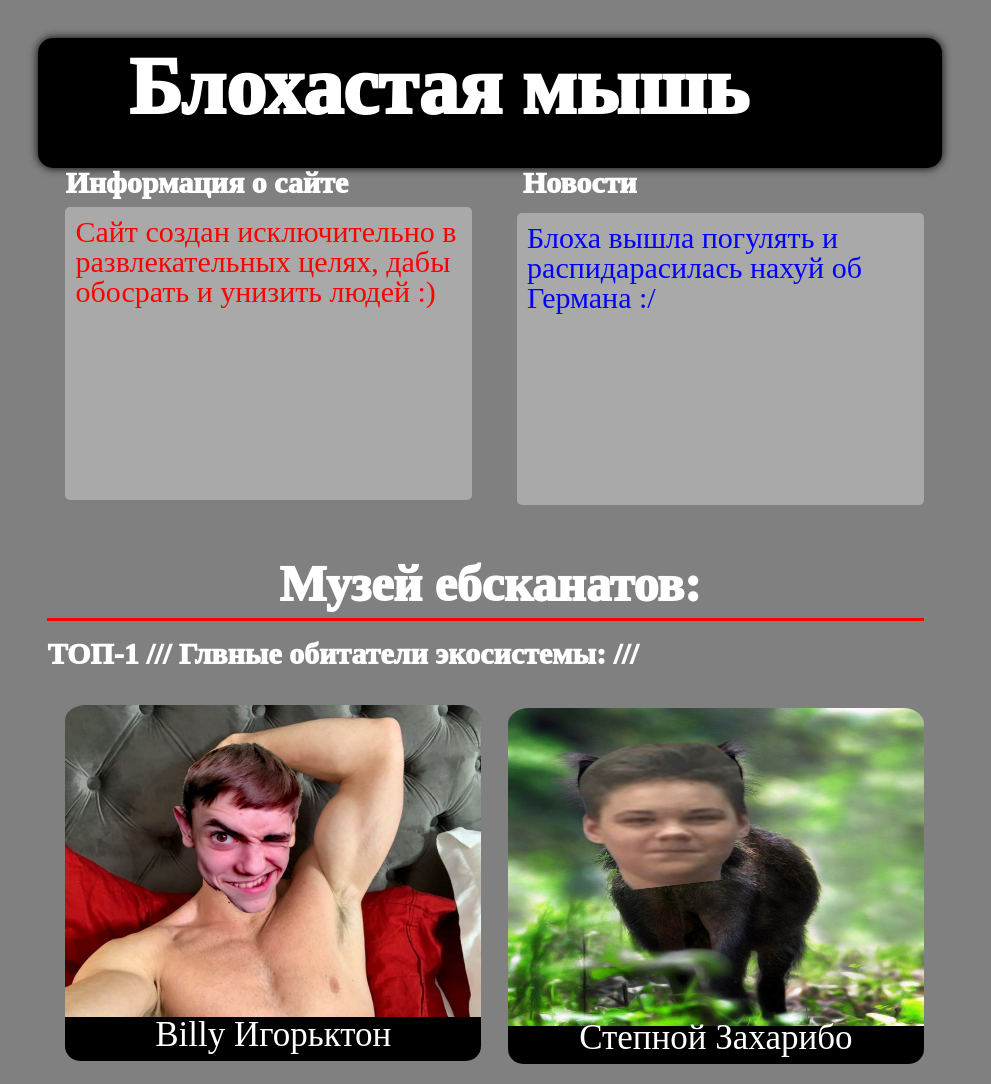
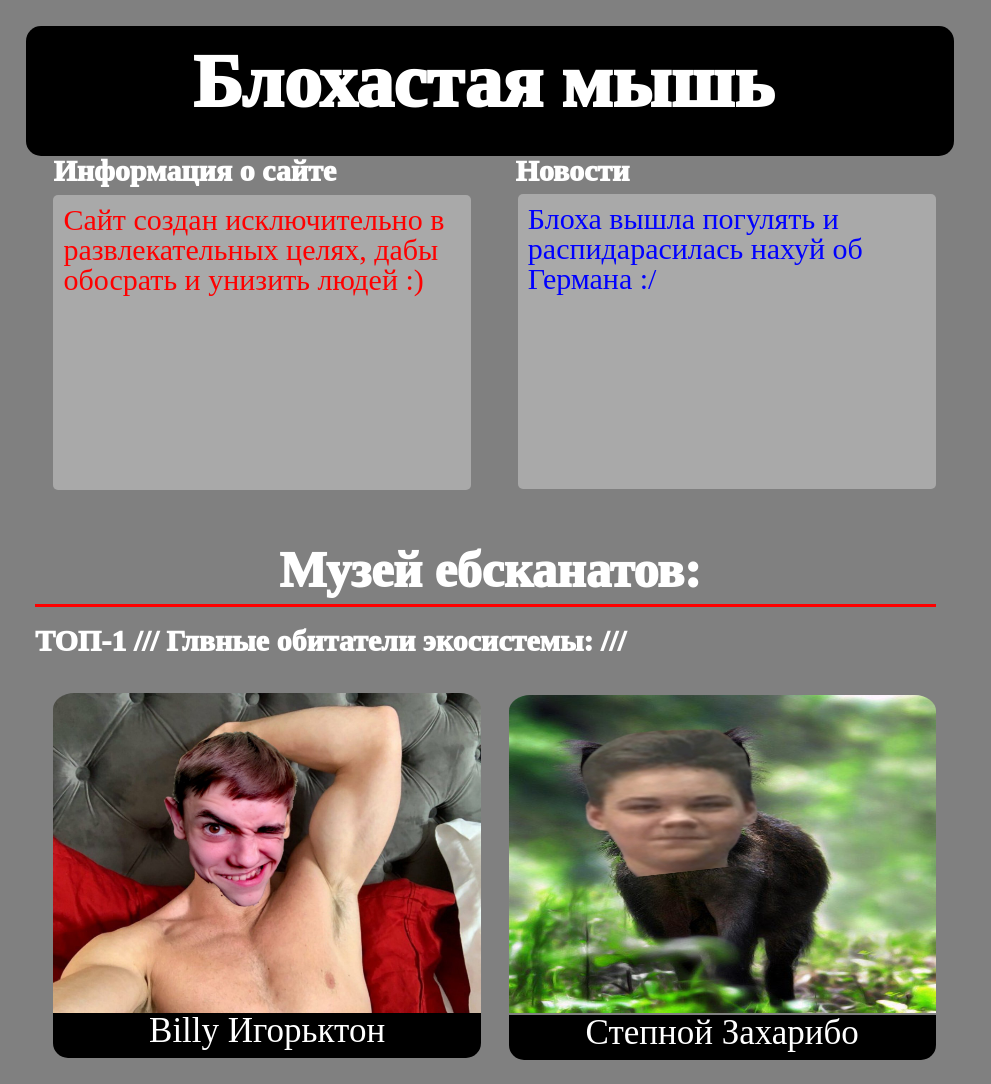
Before and after one commit to blevotna/fisting, a plain HTML site: page index.html in a window 1280 px wide. Shown: the top 1084 px of the page, without its empty margins (0-991 px from the left). Drawn offline with Linux system fonts and the light colour scheme.

Commit message:
Update style.css

```diff
--- a/css/style.css
+++ b/css/style.css
@@ -37,7 +37,7 @@ h1,h2,h3,h4,h5,h6{font-size:inderit;font-weight: 400;}
 
 body{
 	font-size: 20px;
-	padding: 3%;
+	padding: 2%;
 	background: gray;
 	height: 3000px;
 	width: 980px;
@@ -46,13 +46,13 @@ body{
 .block{
 	color: white;
 	font-weight: 1000;
-	font-size: 80px;
-	box-shadow: 0 0 10px #000;
+	font-size: 75px;
+	box-shadow: 10px #000;
 	border-radius: 15px;
 	height: 130px;
 	background: black;
 	width: 100%;
-	padding: 1% 10% 0% 10%;
+	padding: 2% 10% 0% 18%;
 }
 .block1{
 	font-size: 30px;
```
